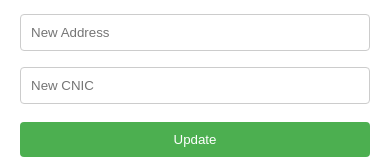
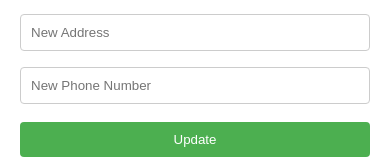
Before and after one commit to theHaziqali/dynamo_crud_sdk, a React (Create React App) app in the folder dynamo-crud-app/: page /update in a window 390 px wide. Shown: the part 376-535 px from the top of the page. Built offline with nearby package versions, Linux system fonts and the light colour scheme.

Commit message:
cnic-> Phone Number

```diff
--- a/dynamo-crud-app/src/components/EmployeeItem.js
+++ b/dynamo-crud-app/src/components/EmployeeItem.js
@@ -64,7 +64,7 @@ const EmployeeItem = () => {
       />
       <input
         type="text"
-        placeholder="CNIC"
+        placeholder="Phone Number"
         value={cnic}
         onChange={(e) => setCnic(e.target.value)}
       />
--- a/dynamo-crud-app/src/components/UpdateEmployee.js
+++ b/dynamo-crud-app/src/components/UpdateEmployee.js
@@ -59,7 +59,7 @@ const UpdateEmployee = () => {
       />
       <input
         type="text"
-        placeholder="New CNIC"
+        placeholder="New Phone Number"
         value={cnic}
         onChange={(e) => setCnic(e.target.value)}
       />
```
